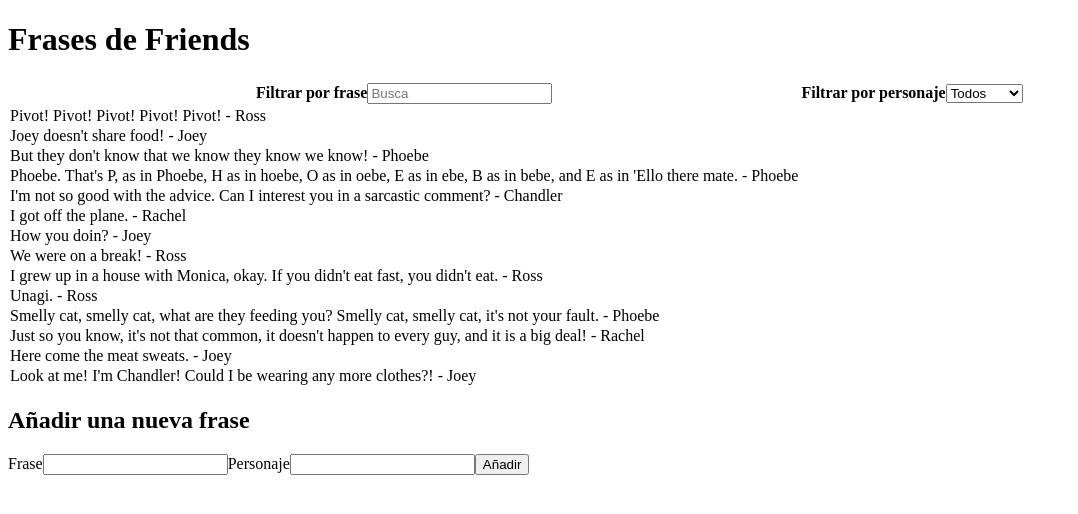
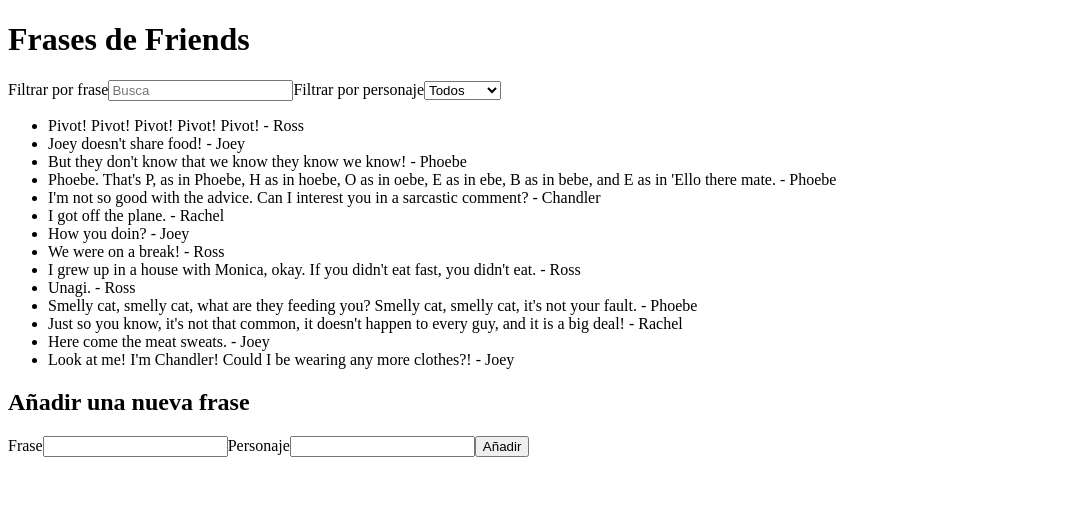
Before and after one commit to graciagarpin/modulo-3-evaluacion-intermedia-graciagarpin, a React (Create React App) app: page / in a window 1280 px wide. Shown: the top 514 px of the page, without its empty margins (0-1078 px from the left). Built offline with nearby package versions, Linux system fonts and the light colour scheme.

Commit message:
add form tag to warp the filter inputs

```diff
--- a/src/components/App.js
+++ b/src/components/App.js
@@ -8,8 +8,8 @@ function App() {
     quote: '',
     character: '',
   });
-  const [select, setSelect] = useState("Todos");
-  const [search, setSearch] = useState("");
+  const [select, setSelect] = useState('Todos');
+  const [search, setSearch] = useState('');
 
   // const [newCharacter, setNewCharacter] = useState (friendList)
 
@@ -31,33 +31,31 @@ function App() {
 
   const handleSelect = (ev) => {
     setSelect(ev.target.value);
-  }
+  };
 
   const handleSearch = (ev) => {
     setSearch(ev.target.value);
     console.log(search);
-  }
+  };
 
   const htmlData = data
-  .filter((friend)=>
+    .filter((friend) =>
       friend.quote.toLowerCase().includes(search.toLowerCase())
     )
     .filter((friend) => {
-    if (select === "Todos") {
+      if (select === 'Todos') {
         return true;
-    }else if  (select === friend.character){
+      } else if (select === friend.character) {
         return true;
-    }else {
+      } else {
         return false;
       }
-
-  }
-  )
+    })
     .map((friend, index) => {
       return (
-      <tr className="friend_phrase" key={index}>
+        <li className="friend_phrase" key={index}>
           {`${friend.quote} - ${friend.character}`}
-      </tr>
+        </li>
       );
     });
 
@@ -66,14 +64,19 @@ function App() {
       <header>
         <h1>Frases de Friends</h1>
       </header>
-      <table>
-        <thead>
-          <tr>
-            <th>
+      <form action="">
         <label htmlFor="search">Filtrar por frase</label>
-              <input type="search" id="search" className='search' autoComplete='off' name='search' placeholder='Busca' onChange={handleSearch} value={search}/>
-            </th>
-            <th>
+        <input
+          type="search"
+          id="search"
+          className="search"
+          autoComplete="off"
+          name="search"
+          placeholder="Busca"
+          onChange={handleSearch}
+          value={search}
+        />
+
         <label htmlFor="select">Filtrar por personaje</label>
         <select onChange={handleSelect} value={select} id="select">
           <option value="Todos">Todos</option>
@@ -84,11 +87,9 @@ function App() {
           <option value="Chandler">Chandler</option>
           <option value="Rachel">Rachel</option>
         </select>
-            </th>
-          </tr>
-        </thead>
-        <tbody id="cuerpoTabla">{htmlData}</tbody>
-      </table>
+      </form>
+      <ul id="cuerpoTabla">{htmlData}</ul>
+
       <form action="|">
         <h2>Añadir una nueva frase</h2>
         <label htmlFor="quote">Frase</label>
```
Lines whose indentation alone changed are shown as unchanged.
